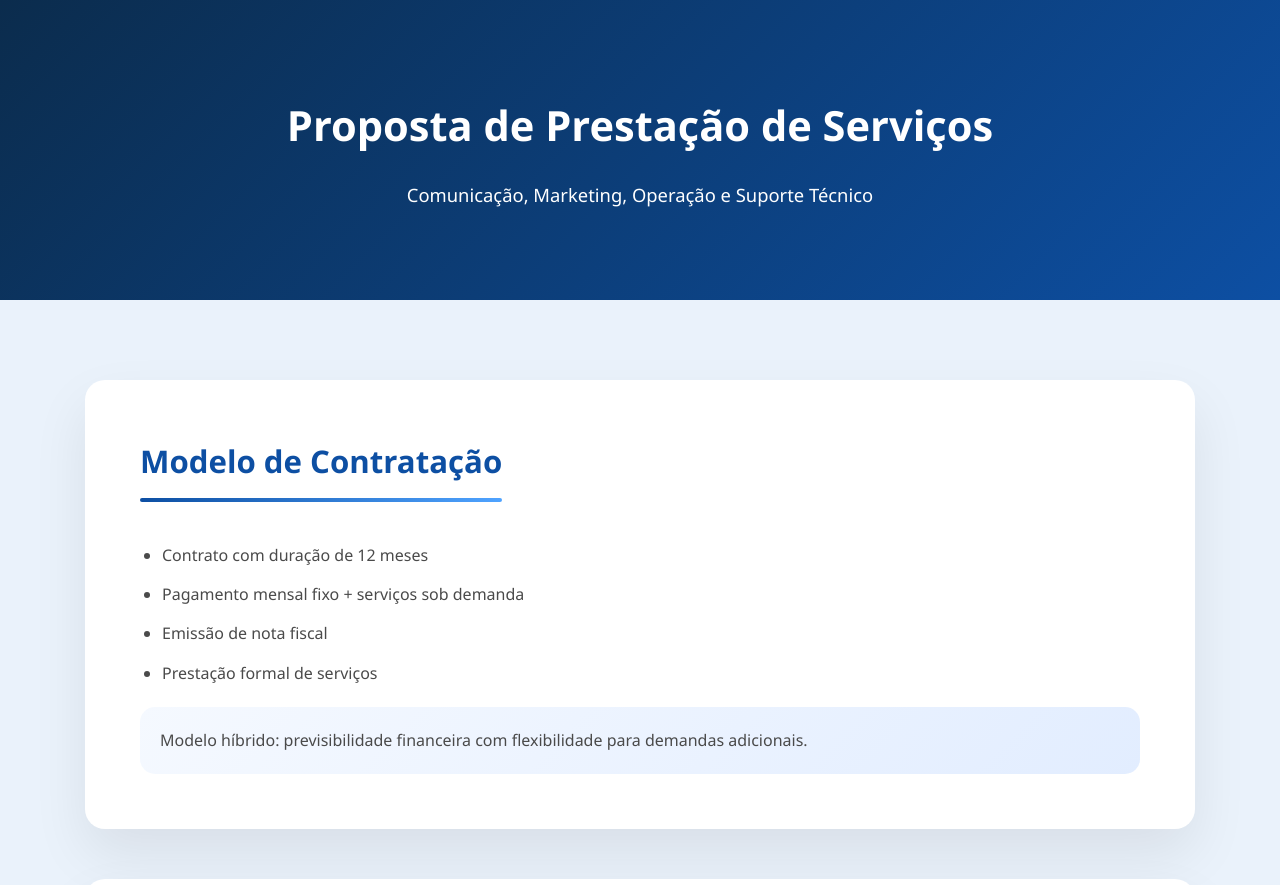
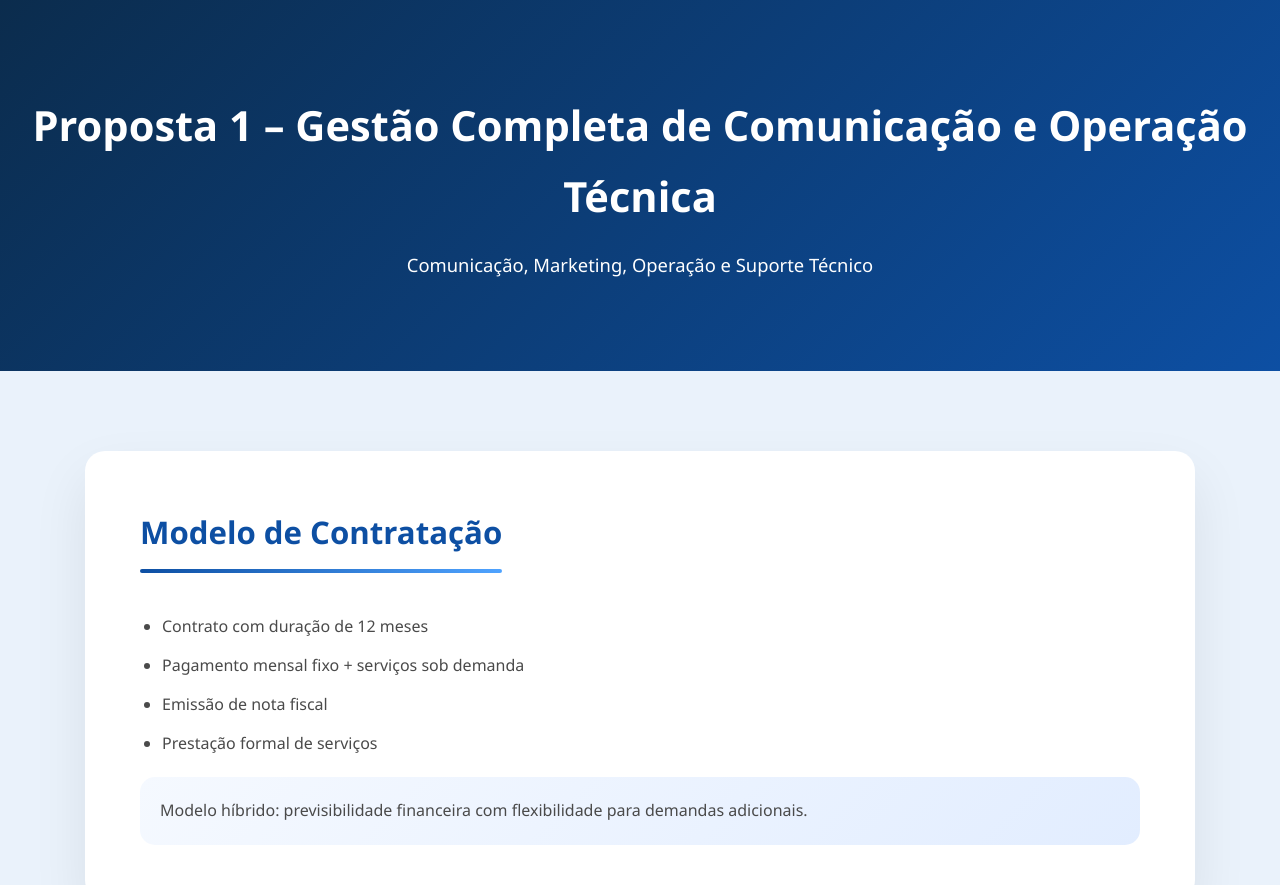
Before and after one commit to ricardotaira7/proposta-sindepes, a plain HTML site: page index.html in a window 1280 px wide. Shown: the top 885 px of the page. Drawn offline with Linux system fonts and the light colour scheme.

Commit message:
index.html

```diff
--- a/index.html
+++ b/index.html
@@ -162,7 +162,7 @@ footer{
 <body>
 
 <header>
-  <h1 class="animate">Proposta de Prestação de Serviços</h1>
+  <h1 class="animate">Proposta 1 – Gestão Completa de Comunicação e Operação Técnica</h1>
   <p class="animate">
     Comunicação, Marketing, Operação e Suporte Técnico
   </p>
```
